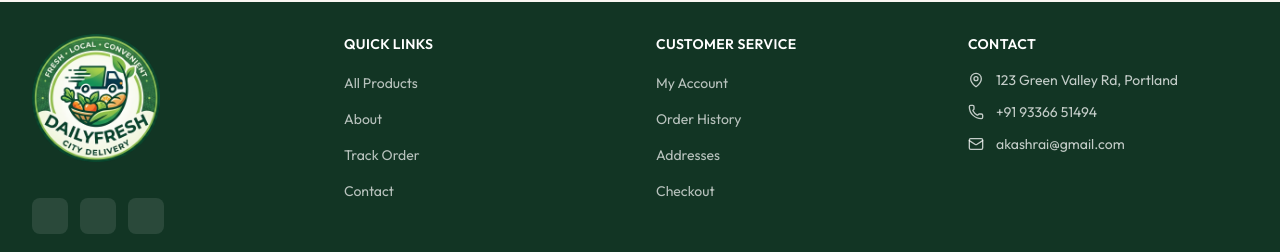
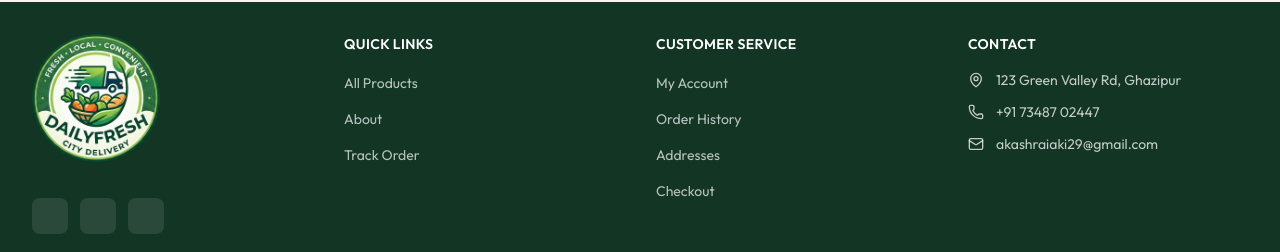
Before and after one commit to dailyfreshup/DailyFresh, a React (Vite) app in the folder client/: page / in a window 1280 px wide. Shown: the part 1058-1310 px from the top of the page. Built offline with nearby package versions, Linux system fonts and the light colour scheme; no server answers; some icons are missing.

Commit message:
fix footer data

```diff
--- a/client/src/App.tsx
+++ b/client/src/App.tsx
@@ -43,7 +43,8 @@ const App = () => {
           <Route index element={<Home />} />
           <Route path="products" element={<Products />} />
           <Route path="about" element={<About />} />
-          <Route path="contact" element={<Contact />} />
+          <Route path="contact" element={<About />} />
+          {/* <Route path="contact" element={<Contact />} /> */}
           <Route path="products/:id" element={<ProductPage />} />
           <Route path="search" element={<SearchResults />} />
           {/* group them in ProtectedRoute(only logged in user can access) as child using outlook */}
--- a/client/src/assets/assets.ts
+++ b/client/src/assets/assets.ts
@@ -90,9 +90,6 @@ export const heroSectionData = {
   ],
 };
 
-export const deliveryPartnerLoginImage =
-  "https://images.unsplash.com/photo-1610832958506-aa56368176cf?w=200";
-
 export const footerData = {
   brand: {
     name: "DailyFresh",
@@ -112,7 +109,7 @@ export const footerData = {
         { label: "All Products", to: "/products" },
         { label: "About", to: "/about" },
         { label: "Track Order", to: "/orders" },
-        { label: "Contact", to: "/contact" },
+        // { label: "Contact", to: "/contact" },
       ],
     },
     {
@@ -127,9 +124,9 @@ export const footerData = {
   ],
 
   contact: [
-    { icon: MapPinIcon, text: "123 Green Valley Rd, Portland" },
-    { icon: PhoneIcon, text: "+91 93366 51494" },
-    { icon: MailIcon, text: "akashrai@gmail.com" },
+    { icon: MapPinIcon, text: "123 Green Valley Rd, Ghazipur" },
+    { icon: PhoneIcon, text: "+91 73487 02447" },
+    { icon: MailIcon, text: "akashraiaki29@gmail.com" },
   ],
 
   bottom: {
```
